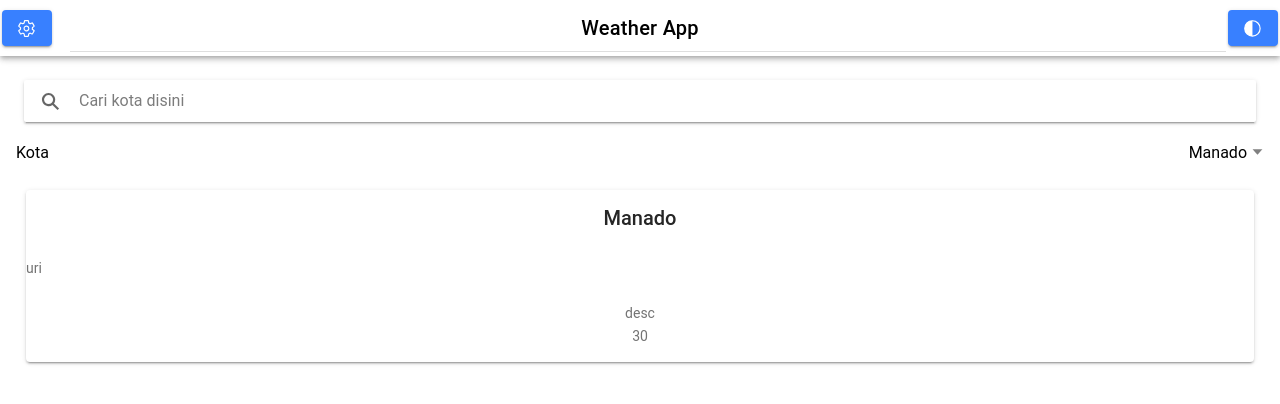
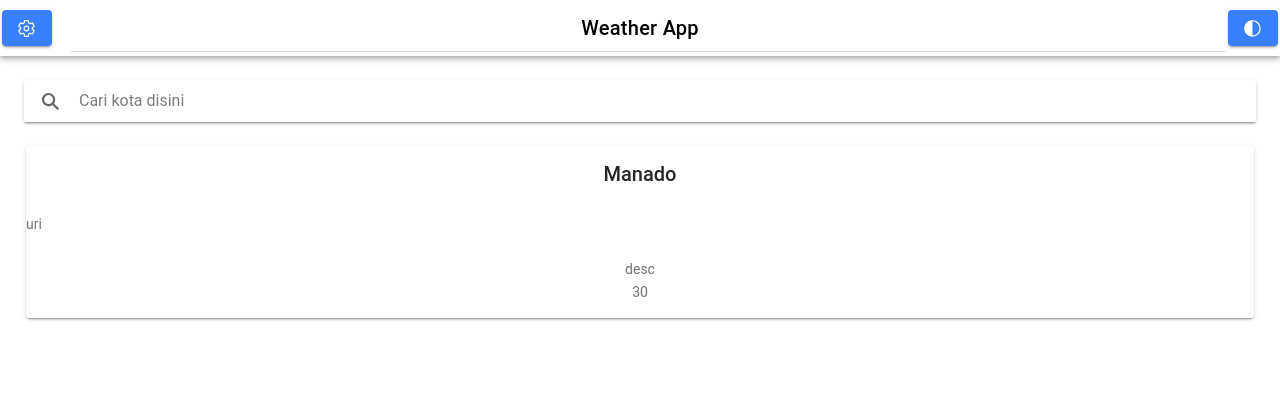
Before and after one commit to sihotang-yonathan1/weather_app-yonathan_sihotang-IONIC, a React (Vite) app: page /home in a window 1280 px wide. Shown: the top 404 px of the page. Built offline with nearby package versions, Linux system fonts and the light colour scheme.

Commit message:
[pages/Home] Remove city selection dropdown as there would search city ui

```diff
--- a/src/pages/Home.tsx
+++ b/src/pages/Home.tsx
@@ -43,11 +43,6 @@ const Home: React.FC = () => {
         {/* Search Bar */}
         <IonSearchbar placeholder="Cari kota disini"/>
 
-        {/* City Selection */}
-        {/* TODO: set the option automatic based on available city */}
-        <IonSelect label="Kota" value="manado">
-          <IonSelectOption value="manado" className="ion-text-capitalize">Manado</IonSelectOption>
-        </IonSelect>
         <HomeContentContainer />
       </IonContent>
     </IonPage>
```
